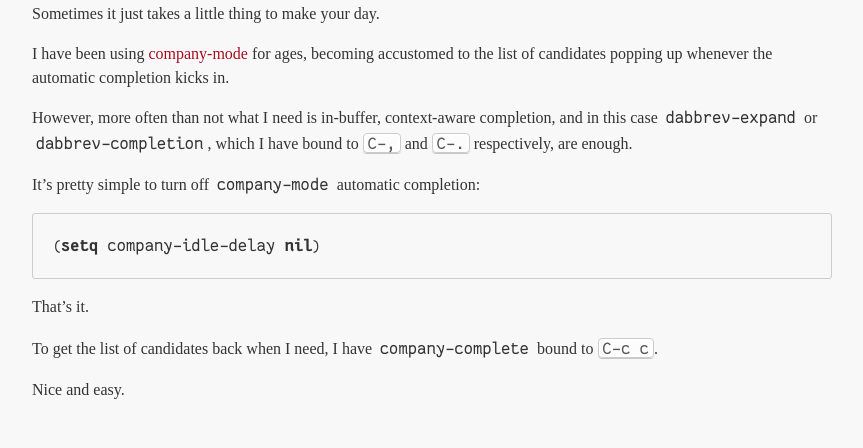
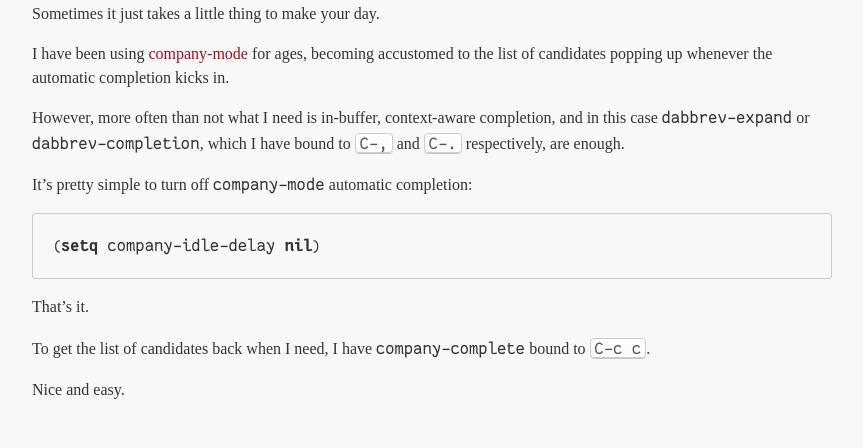
Before and after one commit to manuel-uberti/manuel-uberti.github.io, a Jekyll site: the page built from _posts/2019-01-17-company-on-demand.md, in a window 1280 px wide. Shown: the part 190-638 px from the top of the page, without its empty margins (208-1071 px from the left). Built offline with Jekyll 4.4.1, drawn with Linux system fonts in a browser that asks for light colours; some web fonts are replaced.

Commit message:
Remove padding around code segments

```diff
--- a/_sass/_code.scss
+++ b/_sass/_code.scss
@@ -14,7 +14,6 @@
 code {
   color: #333;
   line-height: 1.3;
-  padding: .11em .22em;
   font-size: .9rem;
 }
 
```
